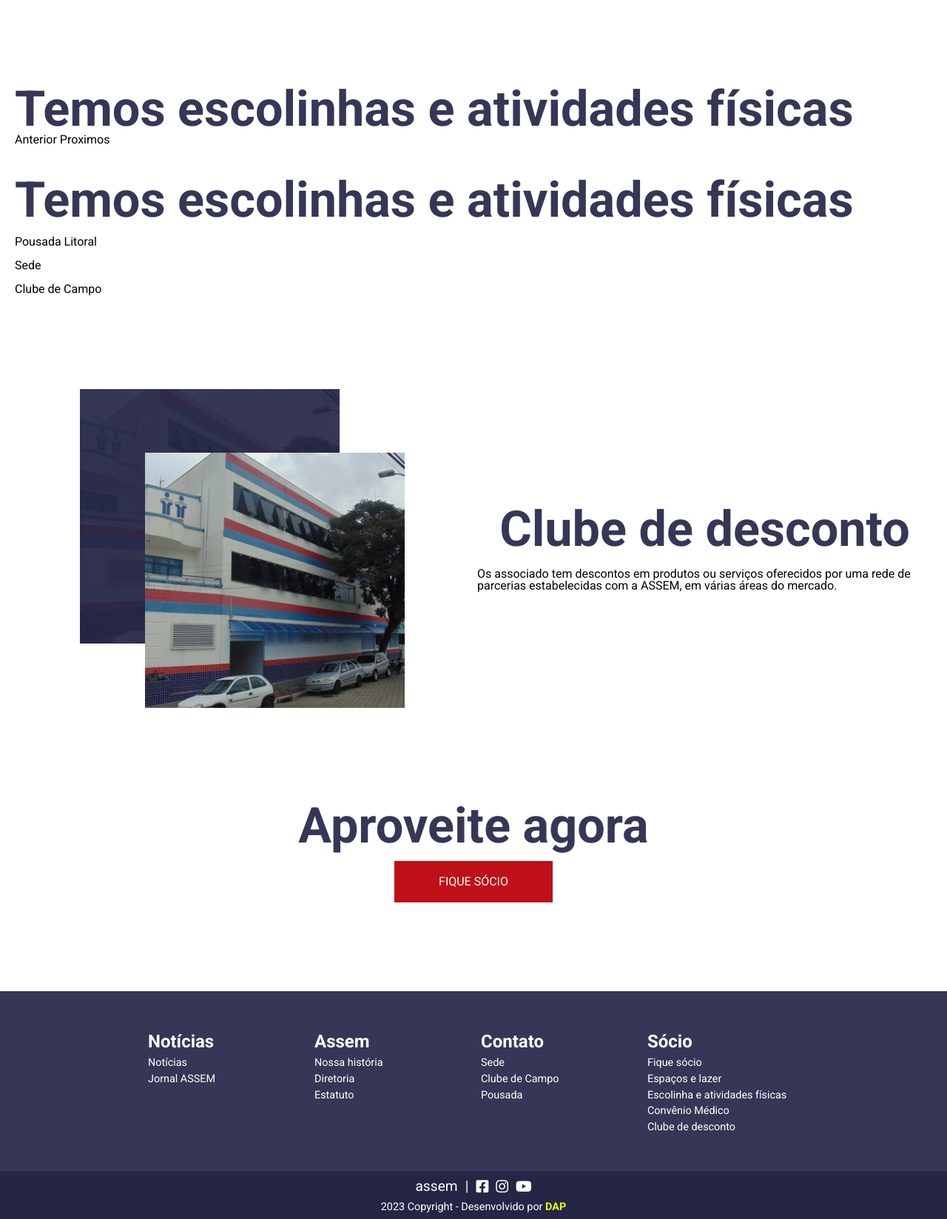
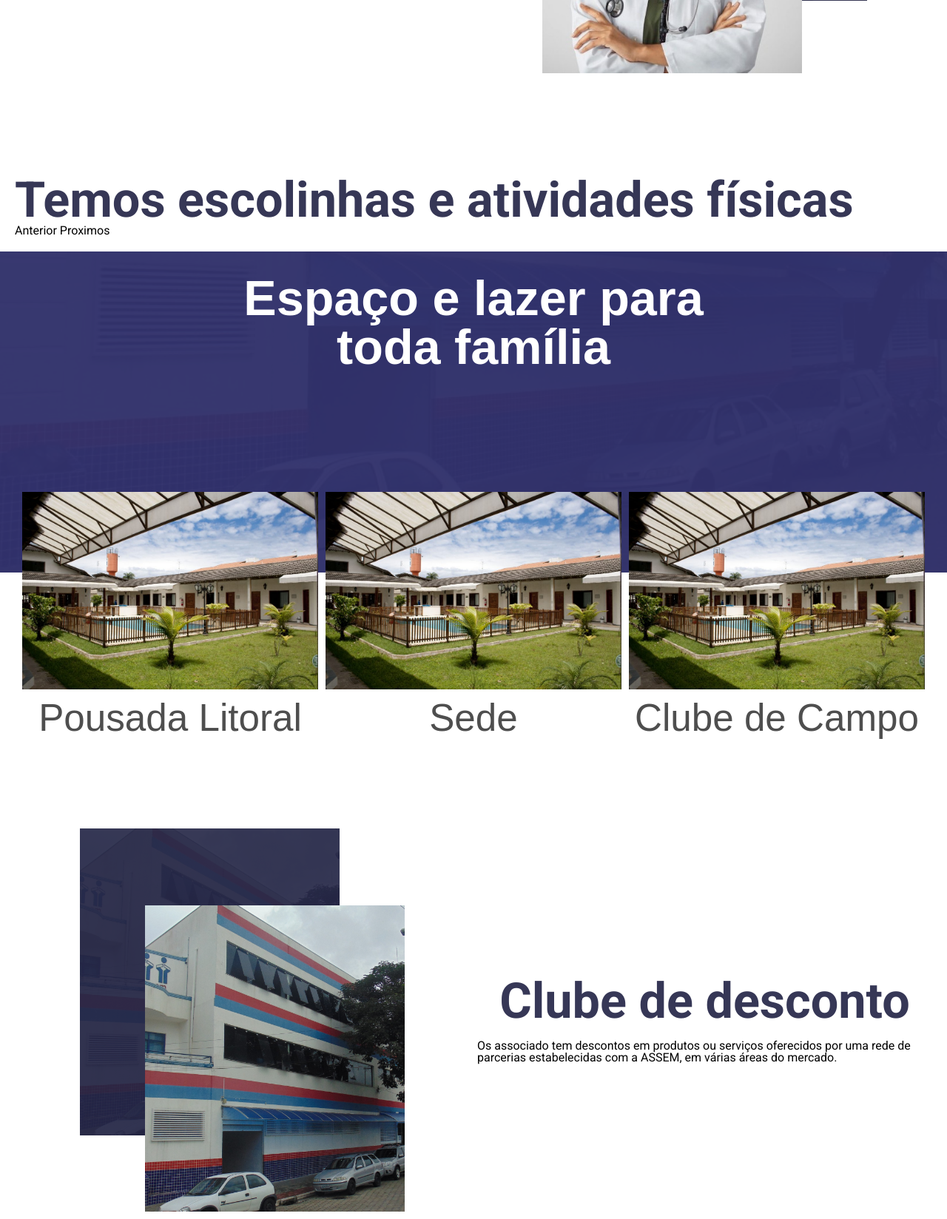
Before and after one commit to daniloaugusto9101/site-assem, a PHP site: page / in a window 1280 px wide. Shown: the part 2997-4645 px from the top of the page at 74% size. Run offline with PHP 8.4, Linux system fonts and the light colour scheme; some libraries are stand-ins or nearby versions.

Commit message:
CSS Espaco e lazer

```diff
--- a/assets/sass/_variables.sass
+++ b/assets/sass/_variables.sass
@@ -5,3 +5,4 @@ $primeira-cor-dark: #252646
 $segunda-cor: #BE1016
 $terceira-cor: #fff
 $cor-texto: #4E4E4E
+$max-padding: min(8%, 15px) min(16%, 50px)
--- a/assets/sass/associar.sass
+++ b/assets/sass/associar.sass
@@ -14,4 +14,4 @@
         background-color: variables.$segunda-cor
         color: variables.$terceira-cor
         border: none
-        padding: 20px 60px
+        padding: variables.$max-padding
--- /dev/null
+++ b/assets/sass/locais.sass
@@ -0,0 +1,67 @@
+@use 'variables'
+
+.locais
+    margin: 0 auto
+    &__container
+        display: grid
+        grid-template-rows: auto
+
+
+    &__col:nth-child(1)
+        grid-row: 1/5
+        grid-column: 1
+
+    &__col:nth-child(2)
+        grid-row: 4/10
+        grid-column: 1
+        z-index: 9999
+
+
+    &__banner
+        display: grid
+
+    &__banner div:nth-child(1)
+        grid-row: 1
+        grid-column: 1
+
+    &__banner img
+        height: 100%
+        object-fit: cover
+        width: 100%
+
+    &__banner div:nth-child(2)
+        grid-column: 1
+        grid-row: 1
+        background-color: rgb(50, 50, 109)
+        opacity: 95%
+
+
+    &__banner h2
+        width: 60vw
+        margin: 30px auto
+        text-align: center
+        grid-column: 1
+        grid-row: 1
+        z-index: 9999
+        font-size: max(25px, 5.2vw)
+        font-weight: 700
+        color: #fff
+        font-family: Arial, Helvetica, sans-serif
+
+    &__imagens
+        display: grid
+        /* grid-template-columns: repeat(auto-fit, minmax(150px, 1fr)) */
+        grid-template-columns: repeat(3, 1fr)
+        gap: 10px
+        z-index: 99999
+        padding: 0px 30px
+
+    &__imagens img
+        width: 100%
+
+    &__imagens p
+        font-size: 4vw
+        font-family: Arial, Helvetica, sans-serif
+        text-align: center
+        margin-top: 10px
+        color: #4E4E4E
--- a/assets/sass/style.sass
+++ b/assets/sass/style.sass
@@ -8,5 +8,6 @@
 @use 'noticias'
 @use 'estatisticas'
 @use 'chamada'
+@use 'locais'
 @use 'associar'
 @use 'rodape'
--- a/index.html
+++ b/index.html
@@ -195,24 +195,39 @@
     </section>
 
     <div class="locais">
-        <div class="container">
-            <h2 class="tituloHr">Temos escolinhas e atividades físicas</h2>
-            <div class="locais__imagens">
-                <div class="locais_item">
-                    <img src="" alt="" class="local_img">
-                    <p class="locais__texto">Pousada Litoral</p>
+        <div class="locais__container">
+            <div class="locais__col">
+                <div class="locais__banner">
+                    <div>
+                        <img src="../site-assem/assets/img/teste3.jpg">
+                    </div>
+                    <div></div>
+                    <h2>Espaço e lazer para toda família</h2>
                 </div>
-                <div class="locais_item">
-                    <img src="" alt="" class="local_img">
-                    <p class="locais__texto">Sede</p>
-                </div>
-                <div class="locais_item">
-                    <img src="" alt="" class="local_img">
-                    <p class="locais__texto">Clube de Campo</p>
+            </div>
+
+            <div class="locais__col">
+                <div class="locais__imagens">
+                    <div>
+                        <img src="../site-assem/assets/img/pousada.jpg">
+                        <p>Pousada Litoral</p>
+                    </div>
+                    <div>
+                        <img src="../site-assem/assets/img/pousada.jpg">
+                        <p>Sede</p>
+                    </div>
+                    <div>
+                        <img src="../site-assem/assets/img/pousada.jpg">
+                        <p>Clube de Campo</p>
+                    </div>
                 </div>
             </div>
         </div>
     </div>
+
+
+
+
 
 
     <div class="chamada">
--- a/style.css
+++ b/style.css
@@ -302,6 +302,71 @@ img {
   z-index: 99999;
 }
 
+.locais {
+  margin: 0 auto;
+}
+.locais__container {
+  display: grid;
+  grid-template-rows: auto;
+}
+.locais__col:nth-child(1) {
+  grid-row: 1/5;
+  grid-column: 1;
+}
+.locais__col:nth-child(2) {
+  grid-row: 4/10;
+  grid-column: 1;
+  z-index: 9999;
+}
+.locais__banner {
+  display: grid;
+}
+.locais__banner div:nth-child(1) {
+  grid-row: 1;
+  grid-column: 1;
+}
+.locais__banner img {
+  height: 100%;
+  object-fit: cover;
+  width: 100%;
+}
+.locais__banner div:nth-child(2) {
+  grid-column: 1;
+  grid-row: 1;
+  background-color: #32326d;
+  opacity: 95%;
+}
+.locais__banner h2 {
+  width: 60vw;
+  margin: 30px auto;
+  text-align: center;
+  grid-column: 1;
+  grid-row: 1;
+  z-index: 9999;
+  font-size: max(25px, 5.2vw);
+  font-weight: 700;
+  color: #fff;
+  font-family: Arial, Helvetica, sans-serif;
+}
+.locais__imagens {
+  display: grid;
+  /* grid-template-columns: repeat(auto-fit, minmax(150px, 1fr)) */
+  grid-template-columns: repeat(3, 1fr);
+  gap: 10px;
+  z-index: 99999;
+  padding: 0px 30px;
+}
+.locais__imagens img {
+  width: 100%;
+}
+.locais__imagens p {
+  font-size: 4vw;
+  font-family: Arial, Helvetica, sans-serif;
+  text-align: center;
+  margin-top: 10px;
+  color: #4E4E4E;
+}
+
 .associar {
   width: 100%;
   text-align: center;
@@ -318,7 +383,7 @@ img {
   background-color: #BE1016;
   color: #fff;
   border: none;
-  padding: 20px 60px;
+  padding: min(8%, 15px) min(16%, 50px);
 }
 
 .rodape {
```
Also changed, not shown: assets/img/asd.jpg (added), assets/img/sede-bg.jpg (added), assets/img/sede2 - Copia - Copia.jpg (added), assets/img/sede2.jpg, assets/img/teste2.jpg (added), assets/img/teste3.jpg (added), 1 other file.
